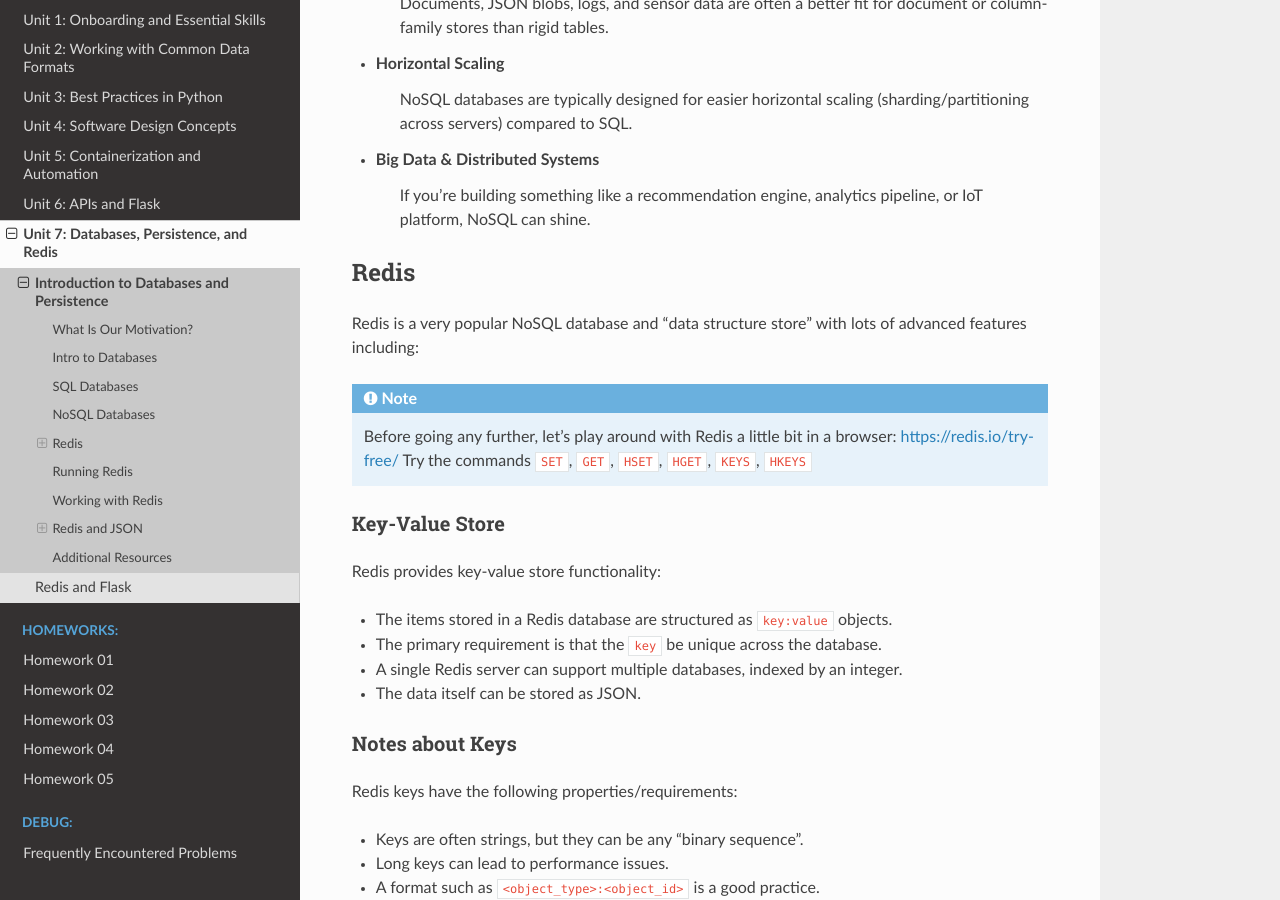
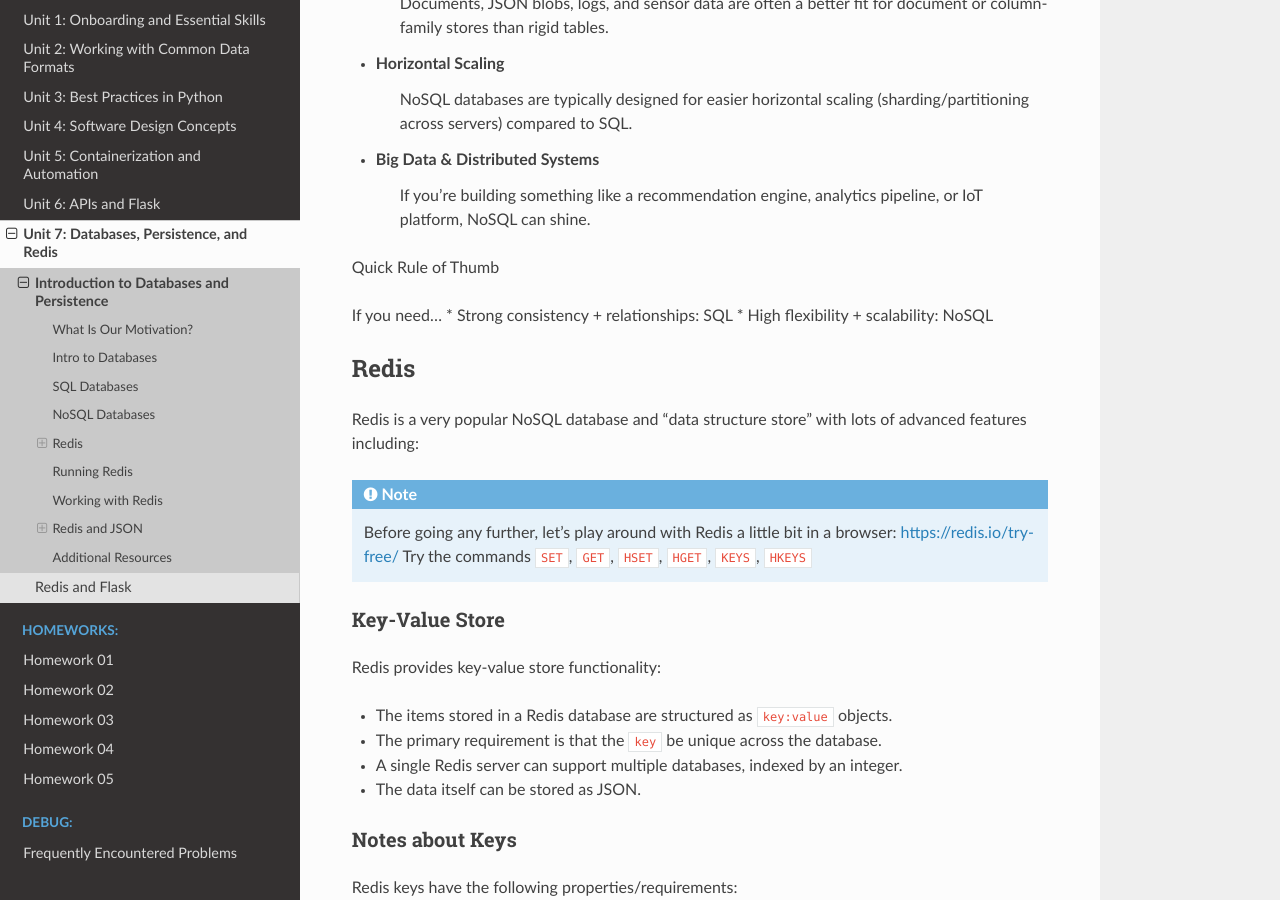
Before and after one commit to TACC/coe-332-sp25, a Sphinx documentation site: the page built from docs/unit07/intro_to_redis.rst, in a window 1280 px wide and 900 px high, scrolled down 5138 px. Built offline with Sphinx 7.4.7 and the Read the Docs theme 3.1.0, drawn with Linux system fonts in a browser that asks for light colours.

Commit message:
Added a quick summary

```diff
--- a/docs/unit07/intro_to_redis.rst
+++ b/docs/unit07/intro_to_redis.rst
@@ -198,6 +198,11 @@
 * Big Data & Distributed Systems
 	If you’re building something like a recommendation engine, analytics pipeline, or IoT platform, NoSQL can shine.
 
+Quick Rule of Thumb
+
+If you need...
+* Strong consistency + relationships:	SQL
+* High flexibility + scalability:	NoSQL
 
 Redis
 -----
```
